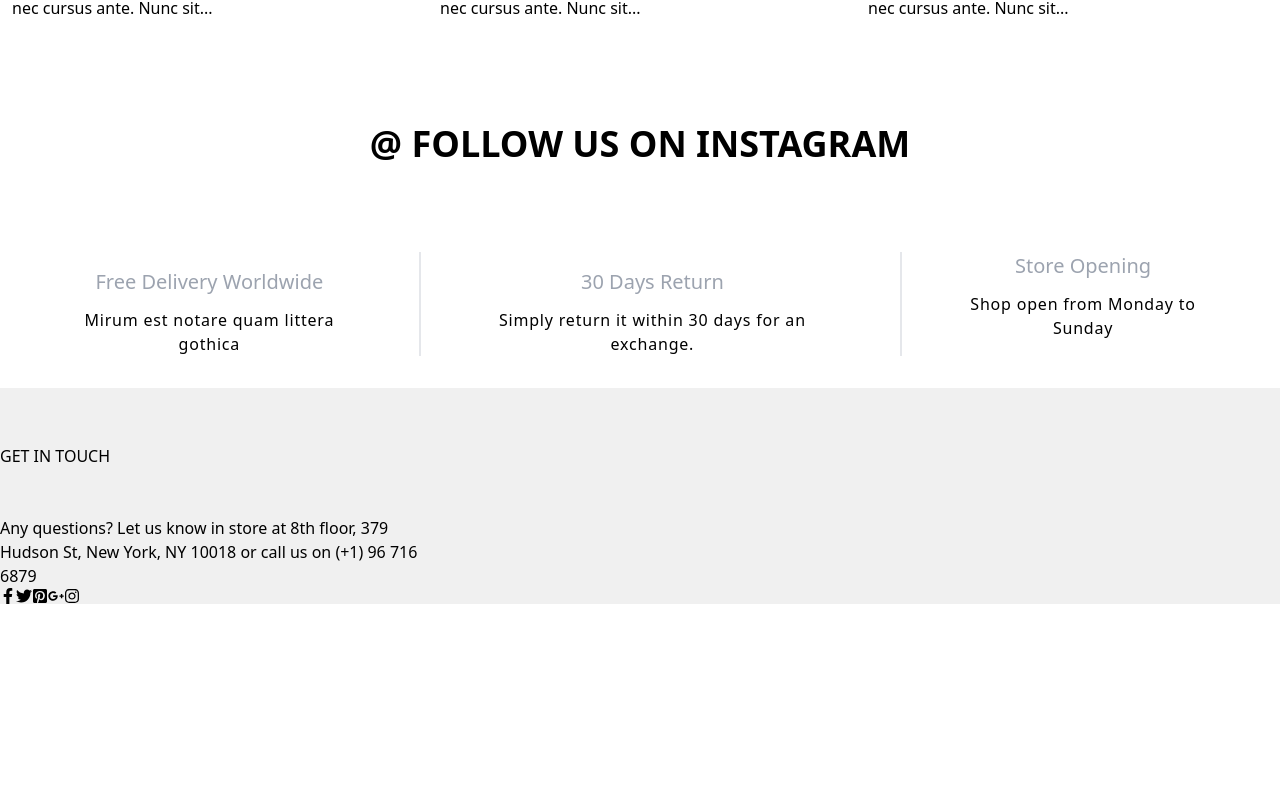
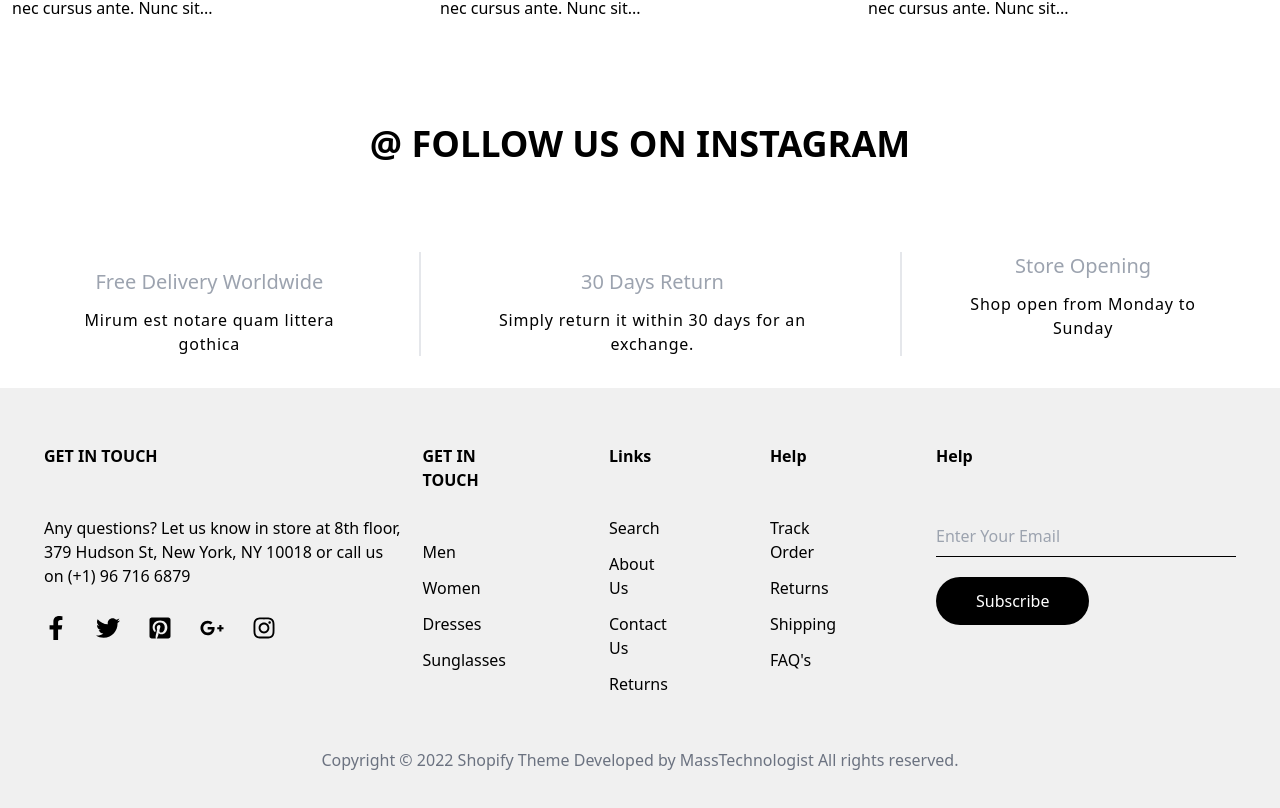
Before and after one commit to Adamelbouchiri/react-final-project-adam-el-bouchiri, a React (Create React App) app: page / in a window 1280 px wide. Shown: the part 3141-3949 px from the top of the page. Before the commit the page ends 3745 px from the top, so only its background shows below. Built offline with nearby package versions, Linux system fonts and the light colour scheme.

Commit message:
footer-done

```diff
--- a/src/layouts/footer.jsx
+++ b/src/layouts/footer.jsx
@@ -1,23 +1,98 @@
 import React from "react";
-import { FaFacebookF, FaTwitter, FaPinterestSquare, FaGooglePlusG, FaInstagram } from "react-icons/fa";
+import {
+  FaFacebookF,
+  FaTwitter,
+  FaPinterestSquare,
+  FaGooglePlusG,
+  FaInstagram,
+} from "react-icons/fa";
 
 export const Footer = () => {
   return (
-    <div className="bg-[#f0f0f0] pt-14">
+    <div className="bg-[#f0f0f0] py-14 px-11">
+      <div className="flex">
         <div className="w-[450px]">
-        <h1 className="pb-12">GET IN TOUCH</h1>
-        <p>
+          <h1 className="pb-12 font-bold">GET IN TOUCH</h1>
+          <p className="pb-7 font-light">
             Any questions? Let us know in store at 8th floor, 379 Hudson St, New
             York, NY 10018 or call us on (+1) 96 716 6879
           </p>
-        <div className="flex">
+          <div className="flex gap-7">
+            <span className="text-2xl">
               <FaFacebookF />
+            </span>
+            <span className="text-2xl">
               <FaTwitter />
+            </span>
+            <span className="text-2xl">
               <FaPinterestSquare />
+            </span>
+            <span className="text-2xl">
               <FaGooglePlusG />
+            </span>
+            <span className="text-2xl">
               <FaInstagram />
+            </span>
           </div>
         </div>
+        <div className="ps-5">
+          <h1 className="pb-12 font-bold">GET IN TOUCH</h1>
+          <h1 className="cursor-pointer duration-300 hover:text-red-500 mb-3">
+            Men
+          </h1>
+          <h1 className="cursor-pointer duration-300 hover:text-red-500 mb-3">
+            Women
+          </h1>
+          <h1 className="cursor-pointer duration-300 hover:text-red-500 mb-3">
+            Dresses
+          </h1>
+          <h1 className="cursor-pointer duration-300 hover:text-red-500 mb-3">
+            Sunglasses
+          </h1>
+        </div>
+        <div className="ps-24">
+          <h1 className="pb-12 font-bold">Links</h1>
+          <h1 className="cursor-pointer duration-300 hover:text-red-500 mb-3">
+            Search
+          </h1>
+          <h1 className="cursor-pointer duration-300 hover:text-red-500 mb-3">
+            About Us
+          </h1>
+          <h1 className="cursor-pointer duration-300 hover:text-red-500 mb-3">
+            Contact Us
+          </h1>
+          <h1 className="cursor-pointer duration-300 hover:text-red-500 mb-3">
+            Returns
+          </h1>
+        </div>
+        <div className="ps-24">
+          <h1 className="pb-12 font-bold">Help</h1>
+          <h1 className="cursor-pointer duration-300 hover:text-red-500 mb-3">
+            Track Order
+          </h1>
+          <h1 className="cursor-pointer duration-300 hover:text-red-500 mb-3">
+            Returns
+          </h1>
+          <h1 className="cursor-pointer duration-300 hover:text-red-500 mb-3">
+            Shipping
+          </h1>
+          <h1 className="cursor-pointer duration-300 hover:text-red-500 mb-3">
+            FAQ's
+          </h1>
+        </div>
+        <div className="ps-24">
+          <h1 className="pb-12 font-bold">Help</h1>
+          <input
+            className="bg-[#f0f0f0] border-b border-black outline-none w-[300px] py-2"
+            type="text"
+            placeholder="Enter Your Email"
+          />
+          <button className="block mt-5 py-3 px-10 text-l rounded-3xl bg-black text-white">
+            Subscribe
+          </button>
+        </div>
+      </div>
+      <p className="text-center pt-10 cursor-pointer text-gray-500">Copyright © 2022 <span className="duration-300 hover:text-red-500">Shopify Theme Developed by MassTechnologist</span> All rights reserved.</p>
     </div>
   );
 };
```
Lines whose indentation alone changed are shown as unchanged.
